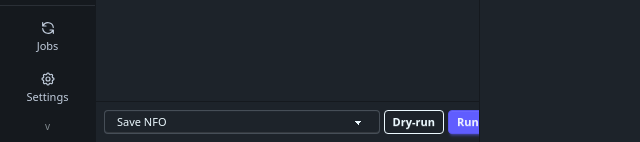
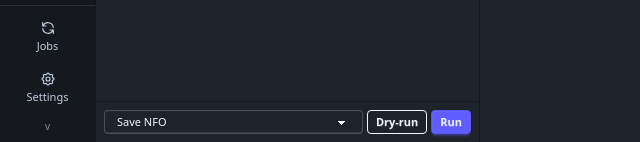
Before and after one commit to syfq91/MetaShelf, a FastAPI app: template src/metashelf/web/templates/movies/index.html in a window 1280 px wide. Shown: the part 658-800 px from the top of the page, without its empty margins (0-640 px from the left). Run offline with FastAPI, Linux system fonts and the light colour scheme; the template is opened without the code that fills it, so the values that code supplies are empty; style sheets or scripts are compiled from the project's sources; parts of the project's set-up code (start-up, migrations or seed data) failed here and were passed over.

Commit message:
fix(ui): stop Run button clipping in movie batch bar

```diff
--- a/src/metashelf/web/templates/movies/index.html
+++ b/src/metashelf/web/templates/movies/index.html
@@ -58,11 +58,11 @@
         {% include "movies/_list.html" %}
       </div>
       <div class="p-2 border-t border-base-300 bg-base-100 flex items-center justify-between gap-1 text-xs">
-        <select name="action" class="select select-bordered select-xs" aria-label="Batch action">
+        <select name="action" class="select select-bordered select-xs min-w-0 flex-1" aria-label="Batch action">
           <option value="save">Save NFO</option>
           <option value="auto_match">Auto-match</option>
         </select>
-        <div class="flex items-center gap-1">
+        <div class="flex items-center gap-1 shrink-0">
           <button type="button"
                   class="btn btn-xs btn-outline"
                   hx-post="{{ base_url }}/movies/batch"
```
